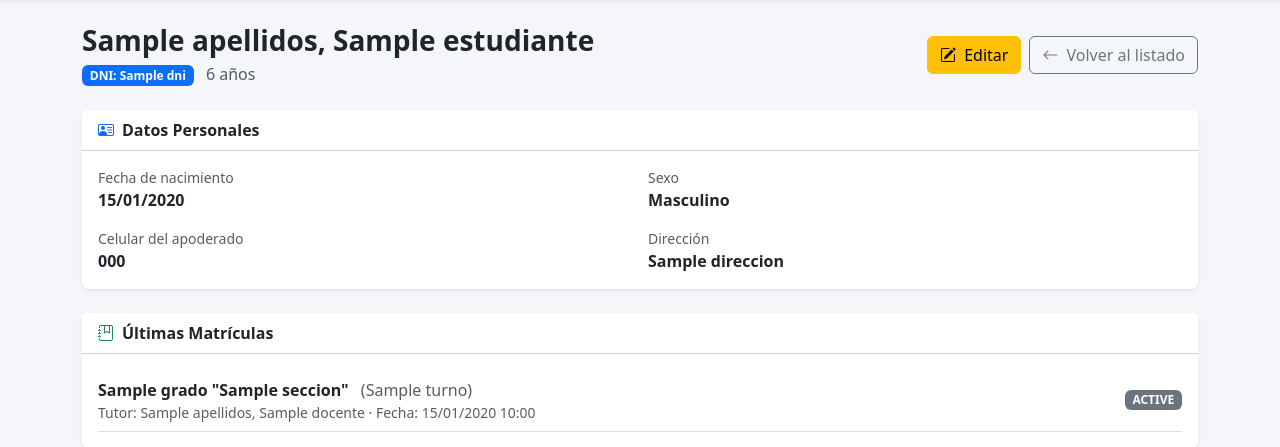
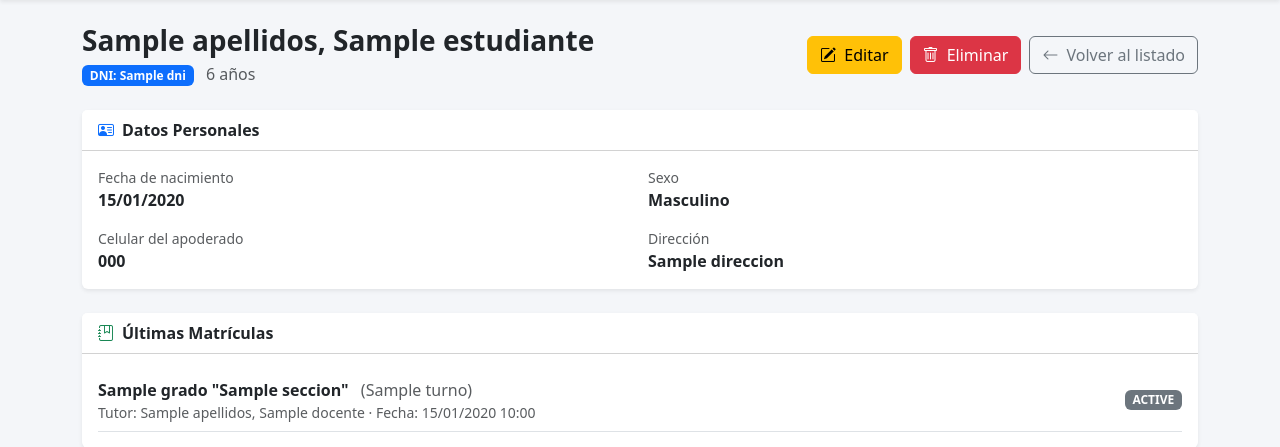
Before and after one commit to bmpc17/sistema-matriculas, a Laravel app: template resources/views/estudiantes/show.blade.php in a window 1280 px wide. Shown: the part 56-503 px from the top of the page. Run offline with Laravel 12, Linux system fonts and the light colour scheme; the template is opened without the code that fills it: most values are stand-ins (such as "Sample title", 1, 10 or a date in 2020).

Commit message:
feat: elimina estudiantes sin matriculas (RF07)

```diff
--- a/resources/views/estudiantes/show.blade.php
+++ b/resources/views/estudiantes/show.blade.php
@@ -15,6 +15,16 @@
     <a href="{{ route('estudiantes.edit', $estudiante) }}" class="btn btn-warning">
         <i class="bi bi-pencil-square me-1"></i> Editar
     </a>
+
+    <form method="POST" action="{{ route('estudiantes.destroy', $estudiante) }}"
+          onsubmit="return confirm('¿Está seguro de eliminar a este estudiante?')">
+        @csrf
+        @method('DELETE')
+        <button type="submit" class="btn btn-danger">
+            <i class="bi bi-trash me-1"></i> Eliminar
+        </button>
+    </form>
+
     <a href="{{ route('estudiantes.index') }}" class="btn btn-outline-secondary">
         <i class="bi bi-arrow-left me-1"></i> Volver al listado
     </a>
```
Also changed, not shown: app/Http/Controllers/EstudianteController.php (+10 -2 lines). Lines whose indentation alone changed are shown as unchanged.
